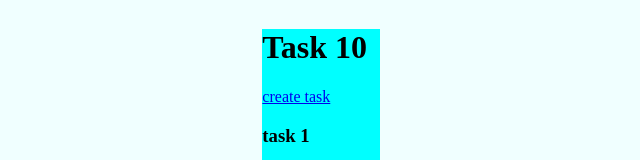
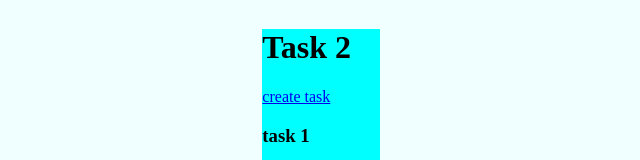
Before and after one commit to SalvadorGonzalezG/C.R.U.D-qith-React-vite-Redux-Tailwind, a React (Vite) app: page / in a window 1280 px wide. Shown: the top 160 px of the page, without its empty margins (319-959 px from the left). Built offline with nearby package versions, Linux system fonts and the light colour scheme.

Commit message:
Meidnate el estado en TaskList stateTasks tomamos la longitud y en el header lo pasamos como un objeto asi el numero de tareas ira cambiando de forma dinamica al agregar o eliminar

```diff
--- a/src/components/TasksList.jsx
+++ b/src/components/TasksList.jsx
@@ -17,7 +17,7 @@ const handleDelete = (id) => {
 
     <div className='taskslist'>
       <header>
-      <h1>Task 10</h1>
+      <h1>Task {stateTasks.length}</h1>
       <Link to= '/list'>create task</Link>
 
     </header>
```
